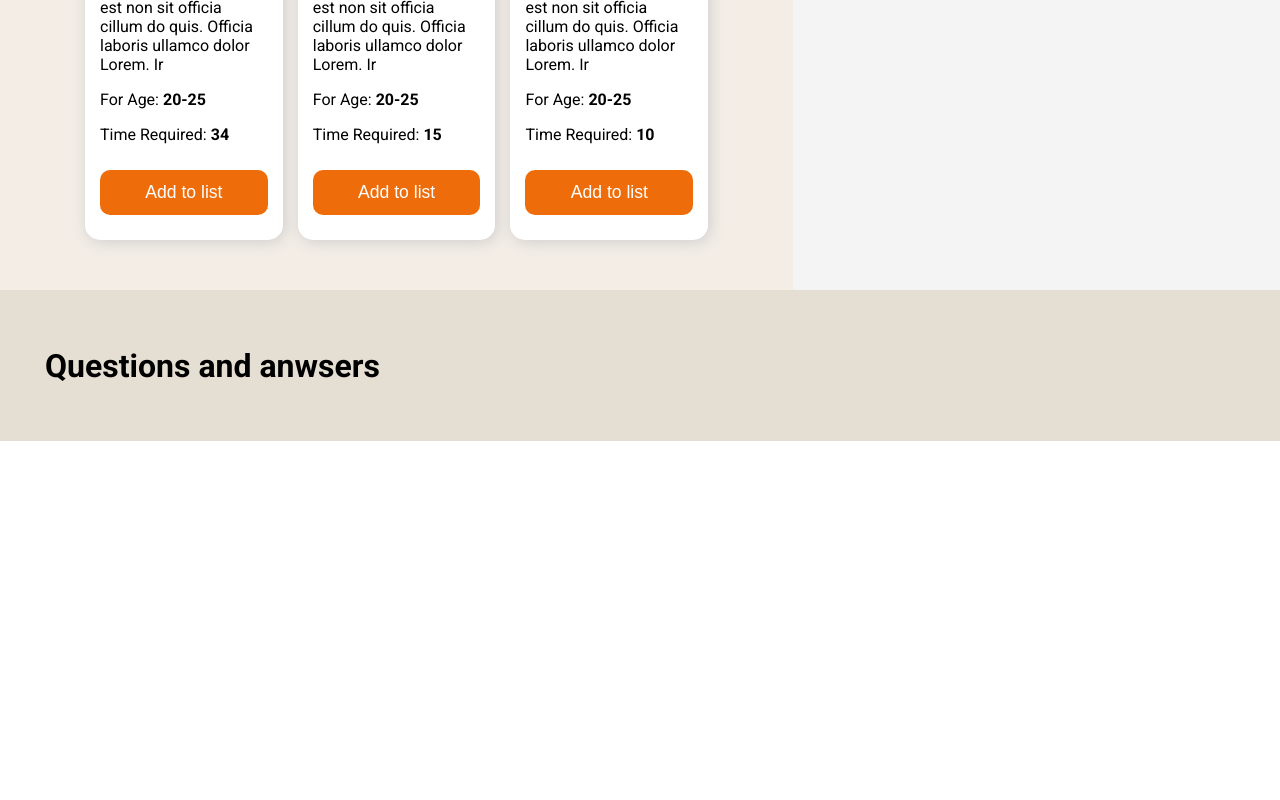
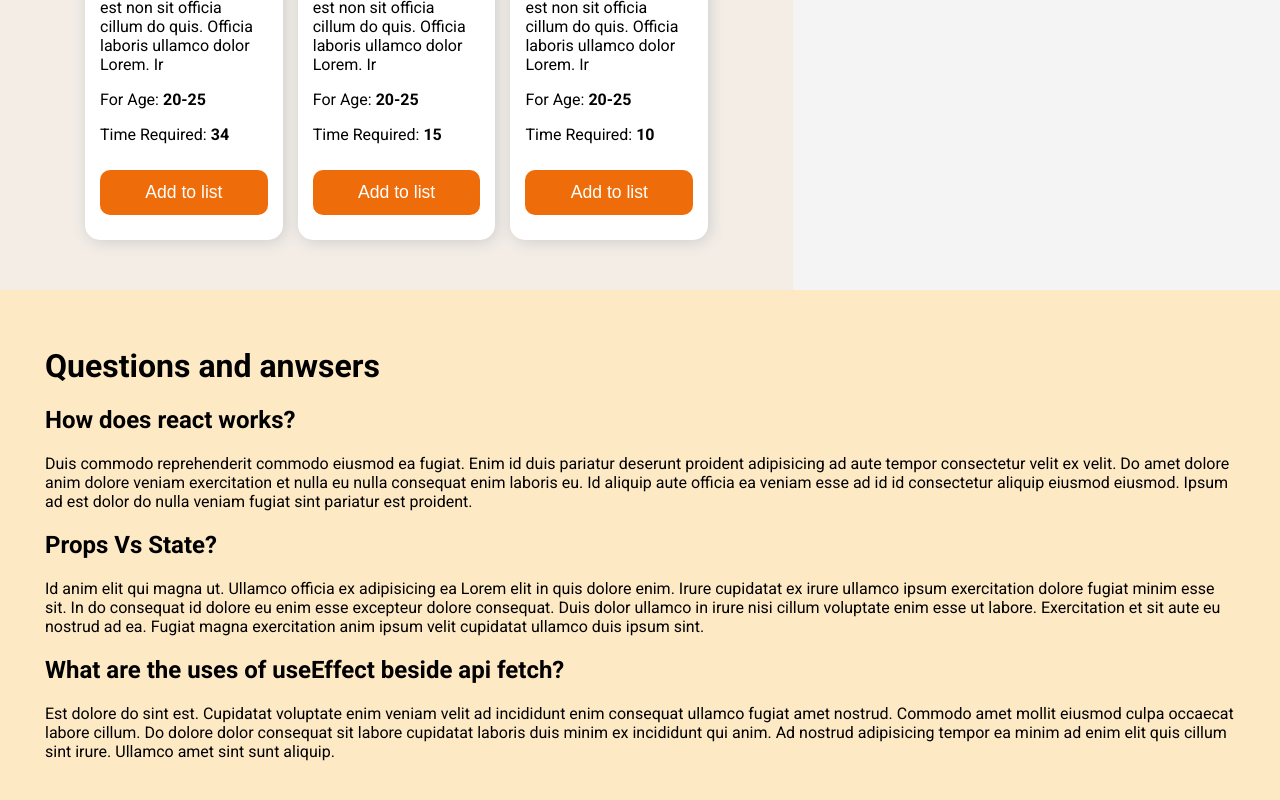
Before and after one commit to SunitCorneleous/ace-workout, a React (Create React App) app: page / in a window 1280 px wide. Shown: the part 1506-2306 px from the top of the page. Before the commit the page ends 1947 px from the top, so only its background shows below. Built offline with nearby package versions, Linux system fonts and the light colour scheme; a web font is replaced by a local one.

Commit message:
question component added

```diff
--- a/public/questions.json
+++ b/public/questions.json
@@ -1,17 +1,17 @@
 [
     {
         "id": "63355055e79b67b37e2e1d7a",
-        "question": "How does react works?",
+        "questions": "How does react works?",
         "answer": "Duis commodo reprehenderit commodo eiusmod ea fugiat. Enim id duis pariatur deserunt proident adipisicing ad aute tempor consectetur velit ex velit. Do amet dolore anim dolore veniam exercitation et nulla eu nulla consequat enim laboris eu. Id aliquip aute officia ea veniam esse ad id id consectetur aliquip eiusmod eiusmod. Ipsum ad est dolor do nulla veniam fugiat sint pariatur est proident.\r\n"
     },
     {
         "id": "63355055c6f1e0703fcce443",
-        "question": "How does react works?",
+        "questions": "Props Vs State?",
         "answer": "Id anim elit qui magna ut. Ullamco officia ex adipisicing ea Lorem elit in quis dolore enim. Irure cupidatat ex irure ullamco ipsum exercitation dolore fugiat minim esse sit. In do consequat id dolore eu enim esse excepteur dolore consequat. Duis dolor ullamco in irure nisi cillum voluptate enim esse ut labore. Exercitation et sit aute eu nostrud ad ea. Fugiat magna exercitation anim ipsum velit cupidatat ullamco duis ipsum sint.\r\n"
     },
     {
         "id": "6335505539bd725b4a68fca7",
-        "question": "How does react works?",
+        "questions": "What are the uses of useEffect beside api fetch?",
         "answer": "Est dolore do sint est. Cupidatat voluptate enim veniam velit ad incididunt enim consequat ullamco fugiat amet nostrud. Commodo amet mollit eiusmod culpa occaecat labore cillum. Do dolore dolor consequat sit labore cupidatat laboris duis minim ex incididunt qui anim. Ad nostrud adipisicing tempor ea minim ad enim elit quis cillum sint irure. Ullamco amet sint sunt aliquip.\r\n"
     }
 ]
--- /dev/null
+++ b/src/components/Question/Question.js
@@ -0,0 +1,13 @@
+import React from "react";
+import "./Question.css";
+
+const Question = ({ question }) => {
+  return (
+    <div>
+      <h2>{question.questions}</h2>
+      <p>{question.answer}</p>
+    </div>
+  );
+};
+
+export default Question;
--- a/src/components/Questions/Questions.css
+++ b/src/components/Questions/Questions.css
@@ -1,4 +1,4 @@
 .questions-container {
-  background-color: #e5ded2;
+  background-color: #fee9c5;
   padding: 35px 45px;
 }
--- a/src/components/Questions/Questions.js
+++ b/src/components/Questions/Questions.js
@@ -1,10 +1,22 @@
-import React from "react";
+import React, { useEffect, useState } from "react";
+import Question from "../Question/Question";
 import "./Questions.css";
 
 const Questions = () => {
+  const [questions, setQuestions] = useState([]);
+
+  useEffect(() => {
+    fetch("questions.json")
+      .then(res => res.json())
+      .then(data => setQuestions(data));
+  }, []);
+
   return (
     <div className="questions-container">
       <h1>Questions and anwsers</h1>
+      {questions.map(question => (
+        <Question key={question.id} question={question}></Question>
+      ))}
     </div>
   );
 };
```
Also changed, not shown: src/components/Question/Question.css (added).
